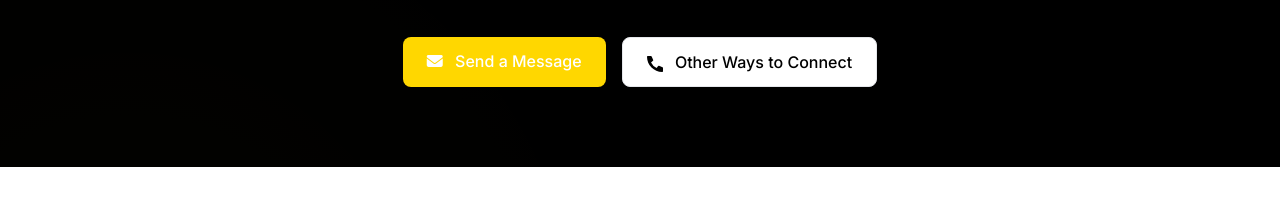
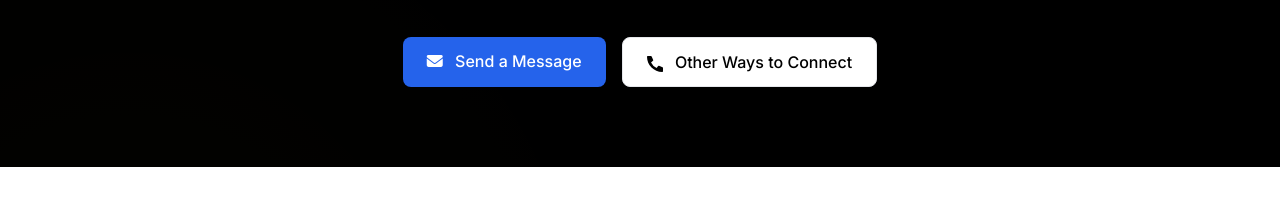
Before and after one commit to TaqbitWebsite/QditWebsite, a website: page public-QDIT/contact.html in a window 1280 px wide. Shown: the part 220-429 px from the top of the page. Drawn offline with nearby package versions, Linux system fonts and the light colour scheme.

Commit message:
Update contact.html

```diff
--- a/public-QDIT/contact.html
+++ b/public-QDIT/contact.html
@@ -124,7 +124,7 @@
                 Have questions about quantum-safe solutions? Our experts are ready to help you navigate the post-quantum transition.
             </p>
             <div class="flex flex-wrap justify-center gap-4">
-                <a href="#contact-form" class="px-6 py-3 rounded-lg taqbit-primary text-white font-medium hover:bg-blue-600">
+                <a href="#contact-form" class="px-6 py-3 rounded-lg text-white font-medium bg-blue-600">
                     <i class="fas fa-envelope mr-2" aria-hidden="true"></i> Send a Message
                 </a>
                 <a href="#contact-methods" class="px-6 py-3 rounded-lg bg-white text-taqbit-text border border-gray-200 font-medium hover:bg-gray-50">
```
